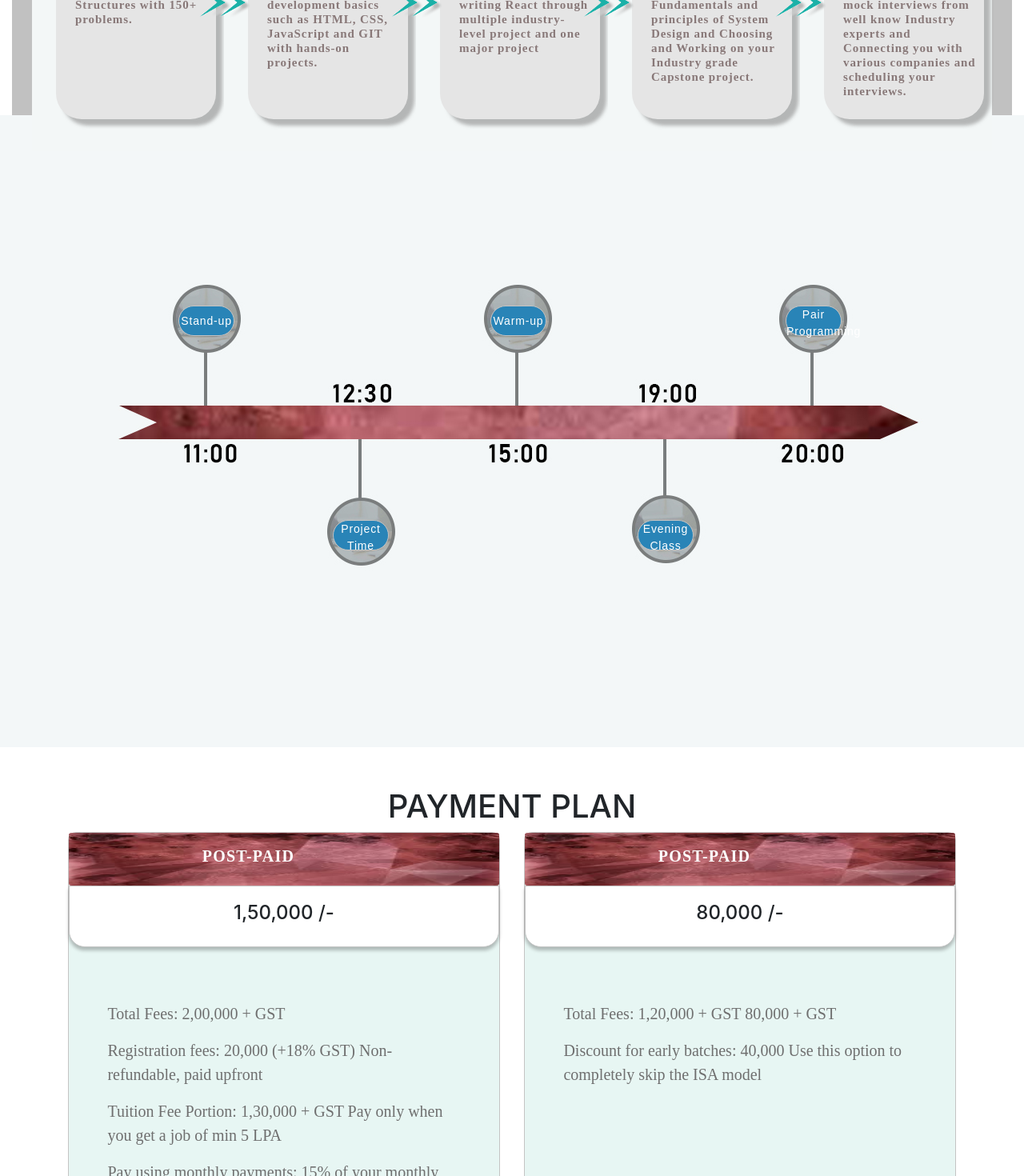
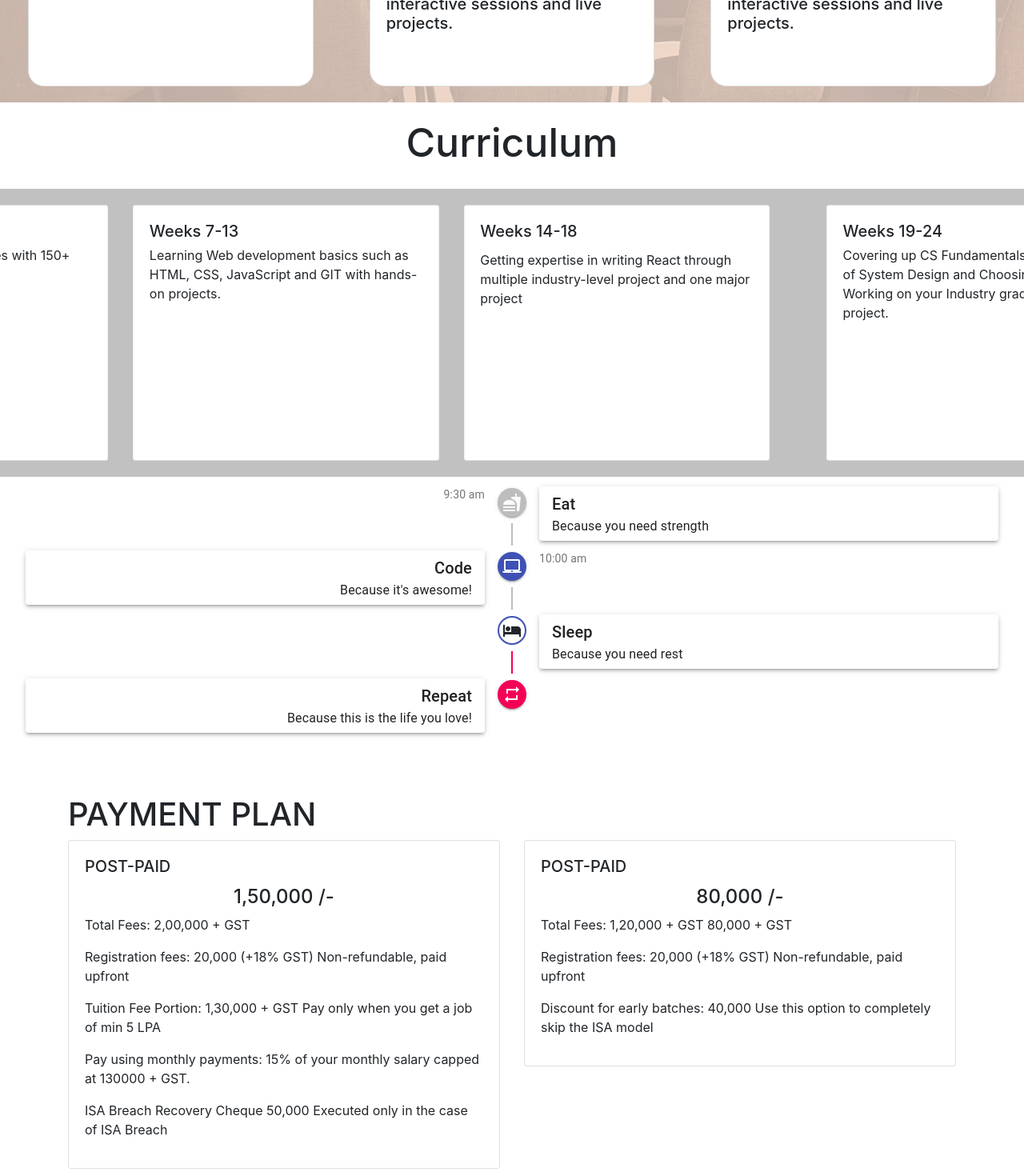
Before and after one commit to sanjay270899/devsnest-frontend, a React (Create React App) app: page / in a window 1280 px wide. Shown: the part 1180-2650 px from the top of the page at 80% size. Built offline with nearby package versions, Linux system fonts and the light colour scheme; no server answers.

Commit message:
feat: new sections added on the landing page

```diff
--- a/src/App.tsx
+++ b/src/App.tsx
@@ -40,8 +40,8 @@ const App: React.ElementType = () => {
           <Route exact path="/ForgotPassword" component={ForgotPassword} />
           <Route exact path="/mentor" component={ContainerMentorFeedback} />
           <Route exact path="/mentee" component={ContainerMenteeFeedback} />
-          <Route exact path="/" component={LandingPage} />
-          <Route exact path="/home" component={MainPage} />
+          {/* <Route exact path="/" component={LandingPage} /> */}
+          <Route exact path="/" component={MainPage} />
         </Switch>
       </Router>
     </div>
--- a/src/Landing Page/Curriculum.tsx
+++ b/src/Landing Page/Curriculum.tsx
@@ -1,15 +1,18 @@
 import React from 'react';
 import '../CSS/Landingpage.css';
-import { Carousel, Image, Card, Row, Col, Container } from 'react-bootstrap';
+import { Carousel, Image, Card, Row, Col } from 'react-bootstrap';
 import vedansh from '../images/vedansh.jpg';
 import sai from '../images/sai.png';
 import prachi from '../images/prachi.png';
 
 export default function Curriculum() {
   return (
+    <>
+      <h1 style={{ padding: '20px', textAlign: 'center', fontSize: '50px' }}>
+        Curriculum
+      </h1>
       <Carousel className="curriculum">
         <Carousel.Item>
-        <Container>
           <Row style={{ padding: '20px', margin: '0px' }}>
             <Col md="4">
               <Card style={{ height: '20rem' }}>
@@ -47,10 +50,8 @@ export default function Curriculum() {
               </Card>
             </Col>
           </Row>
-        </Container>
         </Carousel.Item>
         <Carousel.Item>
-        <Container>
           <Row style={{ padding: '20px', margin: '0px' }}>
             <Col md="4">
               <Card style={{ height: '20rem' }}>
@@ -91,39 +92,34 @@ export default function Curriculum() {
               </Card>
             </Col>
           </Row>
-        </Container>
         </Carousel.Item>
         <Carousel.Item>
-        <Container>
           <Row style={{ padding: '20px', margin: '0px' }}>
             <Col md="4">
-              <Card style={{ width: '18rem', height: '20rem' }}>
+              <Card style={{ height: '20rem' }}>
                 <Card.Body>
-                  <Card.Title>Weeks 19-24</Card.Title>
+                  <Card.Title>Weeks 1-6</Card.Title>
                   <Card.Subtitle className="mb-2 text-muted"></Card.Subtitle>
                   <Card.Text>
-                    Covering up CS Fundamentals and principles of System Design
-                    and Choosing and Working on your Industry grade Capstone
-                    project.
+                    Algorithms and Data Structures with 150+ problems.
                   </Card.Text>
                 </Card.Body>
               </Card>
             </Col>
             <Col md="4">
-              <Card style={{ width: '18rem', height: '20rem' }}>
+              <Card style={{ height: '20rem' }}>
                 <Card.Body>
-                  <Card.Title> Weeks 25-30 </Card.Title>
+                  <Card.Title> Weeks 7-13</Card.Title>
                   <Card.Subtitle className="mb-2 text-muted"></Card.Subtitle>
                   <Card.Text>
-                    Starting up with your mock interviews from well know
-                    Industry experts and Connecting you with various companies
-                    and scheduling your interviews.
+                    Learning Web development basics such as HTML, CSS,
+                    JavaScript and GIT with hands-on projects.
                   </Card.Text>
                 </Card.Body>
               </Card>
             </Col>
             <Col md="4">
-              <Card style={{ width: '18rem', height: '20rem' }}>
+              <Card style={{ height: '20rem' }}>
                 <Card.Body>
                   <Card.Title>Weeks 14-18</Card.Title>
 
@@ -135,8 +131,8 @@ export default function Curriculum() {
               </Card>
             </Col>
           </Row>
-        </Container>
         </Carousel.Item>
       </Carousel>
+    </>
   );
 }
--- a/src/Landing Page/MainPage.tsx
+++ b/src/Landing Page/MainPage.tsx
@@ -6,6 +6,8 @@ import Curriculum from './Curriculum';
 import Features from './Features';
 import Batch from './Batch';
 import { Button, Container } from 'react-bootstrap';
+import PaymentPlan from './PaymentPlan';
+import CustomizedTimeline from './Timeline';
 const MainPage = () => {
   return (
     <>
@@ -45,6 +47,8 @@ const MainPage = () => {
       </div>
       <Features />
       <Curriculum />
+      <CustomizedTimeline />
+      <PaymentPlan />
       <Batch />
       <Teams />
     </>
--- a/src/Landing Page/PaymentPlan.tsx
+++ b/src/Landing Page/PaymentPlan.tsx
@@ -1,5 +1,63 @@
 import React from 'react';
+import { Container, Image, Card, Row, Col } from 'react-bootstrap';
 
 export default function PaymentPlan() {
-  return <div></div>;
+  return (
+    <Container>
+      <h1>PAYMENT PLAN </h1>
+      <Row>
+        <Col md="6">
+          <Card>
+            <Card.Body>
+              <Card.Title>POST-PAID</Card.Title>
+              <Card.Text className="card-text Text">
+                <h4 className="Money text-center"> 1,50,000 /- </h4>
+
+                <p>Total Fees: 2,00,000 + GST </p>
+                <p>
+                  {' '}
+                  Registration fees: 20,000 (+18% GST) Non-refundable, paid
+                  upfront
+                </p>
+                <p>
+                  Tuition Fee Portion: 1,30,000 + GST Pay only when you get a
+                  job of min 5 LPA
+                </p>
+                <p>
+                  Pay using monthly payments: 15% of your monthly salary capped
+                  at 130000 + GST.
+                </p>
+                <p>
+                  ISA Breach Recovery Cheque 50,000 Executed only in the case of
+                  ISA Breach
+                </p>
+              </Card.Text>
+            </Card.Body>
+          </Card>
+        </Col>
+
+        <Col md="6">
+          <Card>
+            <Card.Body>
+              <Card.Title>POST-PAID</Card.Title>
+              <Card.Text className="card-text Text">
+                <h4 className="Money text-center"> 80,000 /- </h4>
+
+                <p>Total Fees: 1,20,000 + GST 80,000 + GST </p>
+                <p>
+                  {' '}
+                  Registration fees: 20,000 (+18% GST) Non-refundable, paid
+                  upfront
+                </p>
+                <p>
+                  Discount for early batches: 40,000 Use this option to
+                  completely skip the ISA model
+                </p>
+              </Card.Text>
+            </Card.Body>
+          </Card>
+        </Col>
+      </Row>
+    </Container>
+  );
 }
--- a/src/Landing Page/Timeline.tsx
+++ b/src/Landing Page/Timeline.tsx
@@ -1,5 +1,106 @@
 import React from 'react';
+import { makeStyles } from '@material-ui/core/styles';
+import Timeline from '@material-ui/lab/Timeline';
+import TimelineItem from '@material-ui/lab/TimelineItem';
+import TimelineSeparator from '@material-ui/lab/TimelineSeparator';
+import TimelineConnector from '@material-ui/lab/TimelineConnector';
+import TimelineContent from '@material-ui/lab/TimelineContent';
+import TimelineOppositeContent from '@material-ui/lab/TimelineOppositeContent';
+import TimelineDot from '@material-ui/lab/TimelineDot';
+import FastfoodIcon from '@material-ui/icons/Fastfood';
+import LaptopMacIcon from '@material-ui/icons/LaptopMac';
+import HotelIcon from '@material-ui/icons/Hotel';
+import RepeatIcon from '@material-ui/icons/Repeat';
+import Paper from '@material-ui/core/Paper';
+import Typography from '@material-ui/core/Typography';
 
-export default function Timeline() {
-  return <div></div>;
+const useStyles = makeStyles((theme) => ({
+  paper: {
+    padding: '6px 16px',
+  },
+  secondaryTail: {
+    backgroundColor: theme.palette.secondary.main,
+  },
+}));
+
+export default function CustomizedTimeline() {
+  const classes = useStyles();
+
+  return (
+    <Timeline align="alternate">
+      <TimelineItem>
+        <TimelineOppositeContent>
+          <Typography variant="body2" color="textSecondary">
+            9:30 am
+          </Typography>
+        </TimelineOppositeContent>
+        <TimelineSeparator>
+          <TimelineDot>
+            <FastfoodIcon />
+          </TimelineDot>
+          <TimelineConnector />
+        </TimelineSeparator>
+        <TimelineContent>
+          <Paper elevation={3} className={classes.paper}>
+            <Typography variant="h6" component="h1">
+              Eat
+            </Typography>
+            <Typography>Because you need strength</Typography>
+          </Paper>
+        </TimelineContent>
+      </TimelineItem>
+      <TimelineItem>
+        <TimelineOppositeContent>
+          <Typography variant="body2" color="textSecondary">
+            10:00 am
+          </Typography>
+        </TimelineOppositeContent>
+        <TimelineSeparator>
+          <TimelineDot color="primary">
+            <LaptopMacIcon />
+          </TimelineDot>
+          <TimelineConnector />
+        </TimelineSeparator>
+        <TimelineContent>
+          <Paper elevation={3} className={classes.paper}>
+            <Typography variant="h6" component="h1">
+              Code
+            </Typography>
+            <Typography>Because it&apos;s awesome!</Typography>
+          </Paper>
+        </TimelineContent>
+      </TimelineItem>
+      <TimelineItem>
+        <TimelineSeparator>
+          <TimelineDot color="primary" variant="outlined">
+            <HotelIcon />
+          </TimelineDot>
+          <TimelineConnector className={classes.secondaryTail} />
+        </TimelineSeparator>
+        <TimelineContent>
+          <Paper elevation={3} className={classes.paper}>
+            <Typography variant="h6" component="h1">
+              Sleep
+            </Typography>
+            <Typography>Because you need rest</Typography>
+          </Paper>
+        </TimelineContent>
+      </TimelineItem>
+      <TimelineItem>
+        <TimelineSeparator>
+          <TimelineDot color="secondary">
+            <RepeatIcon />
+          </TimelineDot>
+        </TimelineSeparator>
+        <TimelineContent>
+          <Paper elevation={3} className={classes.paper}>
+            <Typography variant="h6" component="h1">
+              Repeat
+            </Typography>
+            <Typography>Because this is the life you love!</Typography>
+          </Paper>
+        </TimelineContent>
+      </TimelineItem>
+    </Timeline>
+  );
 }
```
Lines whose indentation alone changed are shown as unchanged.
